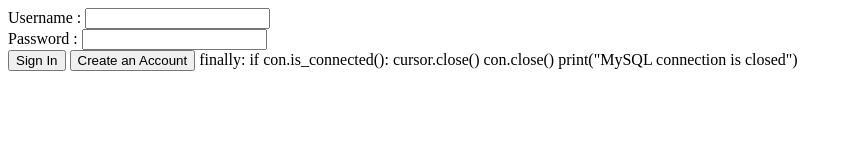
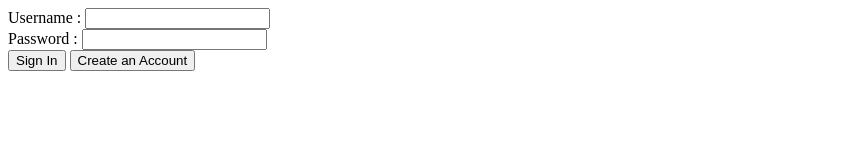
Before and after one commit to AnonyHackz/AnonyHackz.github.io, a plain HTML site: page login.html in a window 1280 px wide. Shown: the whole page, without its empty margins (0-852 px from the left). Drawn offline with Linux system fonts and the light colour scheme.

Commit message:
V1
Updated

```diff
--- a/login.html
+++ b/login.html
@@ -23,9 +23,3 @@
 
 </body>
 </html>
-
-finally:
-    if con.is_connected():
-        cursor.close()
-        con.close()
-        print("MySQL connection is closed")
```
